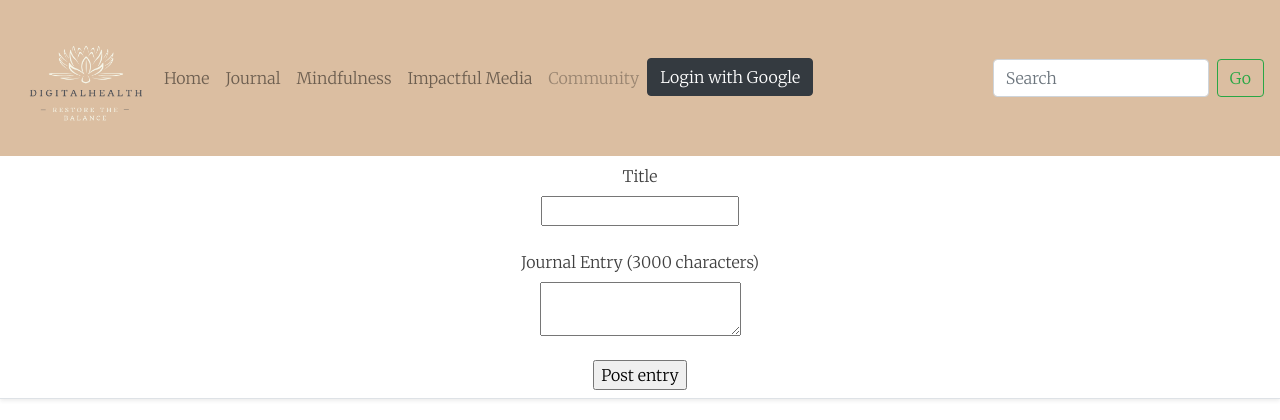
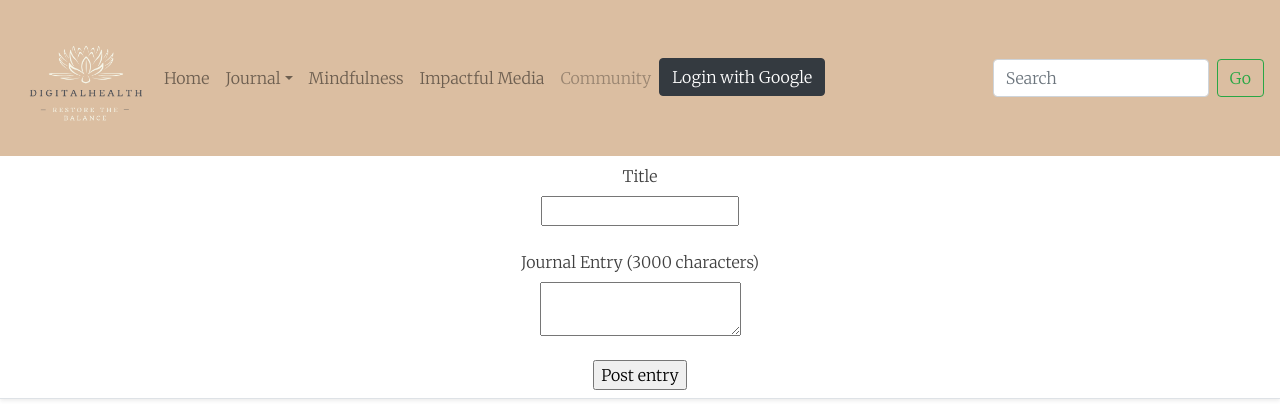
Before and after one commit to jswoodburn/sky-get-into-tech-project, a Flask app: page /journal in a window 1280 px wide. Shown: the top 420 px of the page. Run offline with Flask 2, Linux system fonts and the light colour scheme; some libraries are stand-ins or nearby versions.

Commit message:
dropdown menu for Journal on navbar

```diff
--- a/application/templates/aboutus.html
+++ b/application/templates/aboutus.html
@@ -19,7 +19,7 @@ track your progress, see what is working well for you, and regain balance with h
     <div class="col-sm">
       <img src="../static/Jessie.jpeg" width="300px">
 <h3>Jessie</h3>
-<p>Software Engineer @ CybSafe |  Psychology BSc
+<p>Software Engineer @ CybSafe | AMBCS Psychology BSc
   <br>  Lives anywhere from Portugal to London in her campervan.<p>
     </div>
     <div class="col-sm">
--- a/application/templates/layout.html
+++ b/application/templates/layout.html
@@ -30,7 +30,18 @@
           <li class="nav-item">
            <a class="nav-link" href="/home">Home <span class="sr-only">(current)</span></a>
           <li class="nav-item">
-            <a class="nav-link" href="/journal">Journal</a>
+            <div class ="dropdown">
+                <a class="nav-item nav-link dropdown-toggle"
+                   data-toggle="dropdown" id="journalDropdown"
+                   aria-haspopup="true" aria-expanded="false" href="#">Journal</a>
+
+                <div class="dropdown-menu" aria-labelledby="journalDropdown">
+                    <a class="dropdown-item" href="/journal">Create</a>
+<!--                    ADD IN JOURNAL LINKS HERE FOR EDIT AND READ BELOW-->
+                    <a class="dropdown-item" href="#">Edit</a>
+                    <a class="dropdown-item" href="#">Read</a>
+                </div>
+
            <li class="nav-item">
             <a class="nav-link" href="/mindfulness">Mindfulness</a>
           <li class="nav-item">
```
